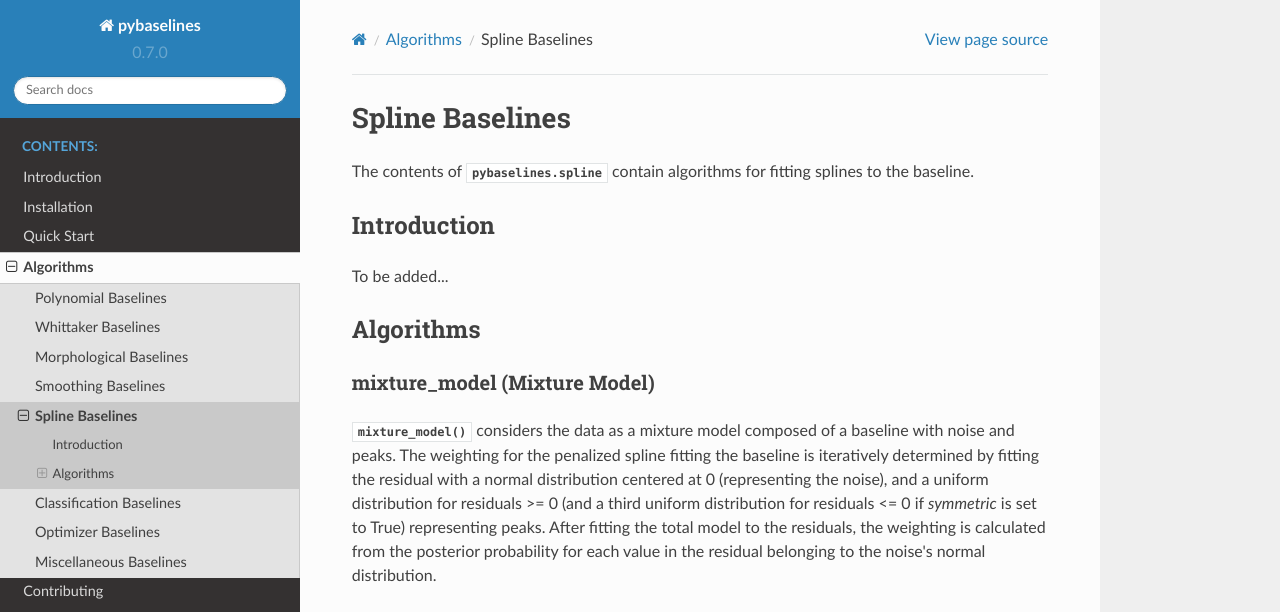
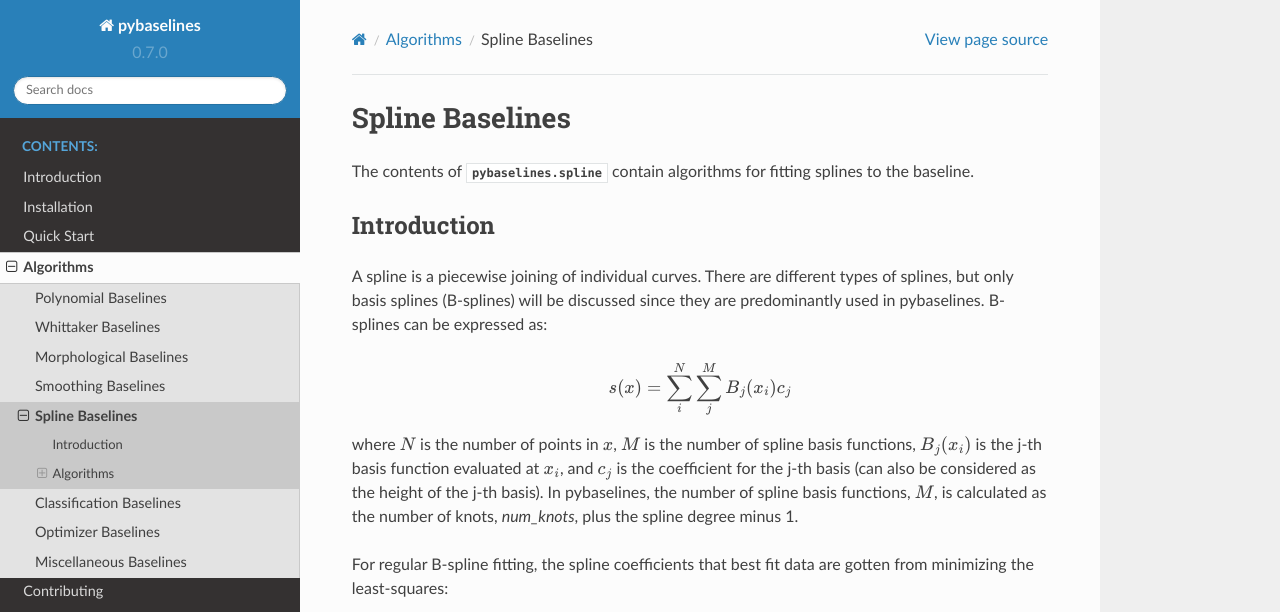
Before and after one commit to derb12/pybaselines, a Sphinx documentation site: the page built from docs/algorithms/spline.rst, in a window 1280 px wide and 1400 px high. Shown: the top 612 px of the window. Built offline with Sphinx 7.4.7 and the Read the Docs theme 2.0.0, drawn with Linux system fonts in a browser that asks for light colours; pages that are not in the unit, such as notebooks, are missing from menus; some of the changed text lies outside the part shown; grey boxes are pictures that could not be loaded.

Commit message:
DOCS: Add intro for splines and improve docs
Removed specific indexing for summations to make the math independent of programming language. Made the symbol for residual as 'r' instead of 'd' since 'd' was used in Whittaker's explanation to refer to the difference order. Fixed asls and iasls fits for the positive and negative peaks plot.

```diff
--- a/docs/algorithms/polynomial.rst
+++ b/docs/algorithms/polynomial.rst
@@ -19,7 +19,7 @@
 For regular polynomial fitting, the polynomial coefficients that best fit data
 are gotten from minimizing the least-squares:
 
-.. math:: \sum\limits_{i = 1}^n w_i^2 (y_i - p(x_i))^2
+.. math:: \sum\limits_{i}^N w_i^2 (y_i - p(x_i))^2
 
 where :math:`y_i` and :math:`x_i` are the measured data, :math:`p(x_i)` is
 the polynomial estimate at :math:`x_i`, and :math:`w_i` is the weighting.
--- a/docs/algorithms/spline.rst
+++ b/docs/algorithms/spline.rst
@@ -8,7 +8,56 @@
 Introduction
 ------------
 
-To be added...
+A spline is a piecewise joining of individual curves. There are different types of
+splines, but only basis splines (B-splines) will be discussed since they are
+predominantly used in pybaselines. B-splines can be expressed as:
+
+.. math::
+
+    s(x) = \sum\limits_{i}^N \sum\limits_{j}^M {B_j(x_i) c_j}
+
+where :math:`N` is the number of points in :math:`x`, :math:`M` is the number of spline
+basis functions, :math:`B_j(x_i)` is the j-th basis function evaluated at :math:`x_i`,
+and :math:`c_j` is the coefficient for the j-th basis (can also be considered as
+the height of the j-th basis). In pybaselines, the number of spline basis functions,
+:math:`M`, is calculated as the number of knots, `num_knots`, plus the spline degree
+minus 1.
+
+For regular B-spline fitting, the spline coefficients that best fit data
+are gotten from minimizing the least-squares:
+
+.. math:: \sum\limits_{i}^N w_i (y_i - \sum\limits_{j}^M {B_j(x_i) c_j})^2
+
+where :math:`y_i` and :math:`x_i` are the measured data, and :math:`w_i` is
+the weighting. In order to control the smoothness of the fitting spline, a penalty
+on the finite-difference between spline coefficients is added, resulting in penalized
+B-splines called P-splines (several `good <https://doi.org/10.1214/ss/1038425655>`_
+`papers <https://doi.org/10.1002/wics.125>`_ exist for an introduction to P-splines).
+The minimized function for P-splines is thus:
+
+.. math::
+
+    \sum\limits_{i}^N w_i (y_i - \sum\limits_{j}^m {B_j(x_i) c_j})^2
+    + \lambda \sum\limits_{i}^{M - d} (\Delta^d c_i)^2
+
+where :math:`\lambda` is the penalty scale factor, and
+:math:`\Delta^d` is the finite-difference operator of order d. Note that P-splines
+use uniformly spaced knots so that the finite-difference is easy to calculate.
+
+The resulting linear equation for solving the above minimization is:
+
+.. math::
+
+    (B^{\top} W B + \lambda D_d^{\top} D_d) c = B^{\top} W y
+
+where :math:`W` is the diagaonal matrix of the weights, :math:`B` is the matrix
+containing all of the spline basis functions, and :math:`D_d` is the matrix
+version of :math:`\Delta^d` (same as :ref:`explained <difference-matrix-explanation>`
+for Whittaker-smoothing-based algorithms). P-splines are very similar to Whittaker
+smoothing; in fact, if the number of basis functions, :math:`M`, is set up to be equal
+to the number of data points, :math:`N`, and the spline degree is set to 0, then
+:math:`B` becomes the identity matrix and the above equation becomes identical
+to the equation used for Whittaker smoothing.
 
 
 Algorithms
```
Also changed, not shown: docs/algorithms/whittaker.rst (+55 -40 lines), 1 other file.
